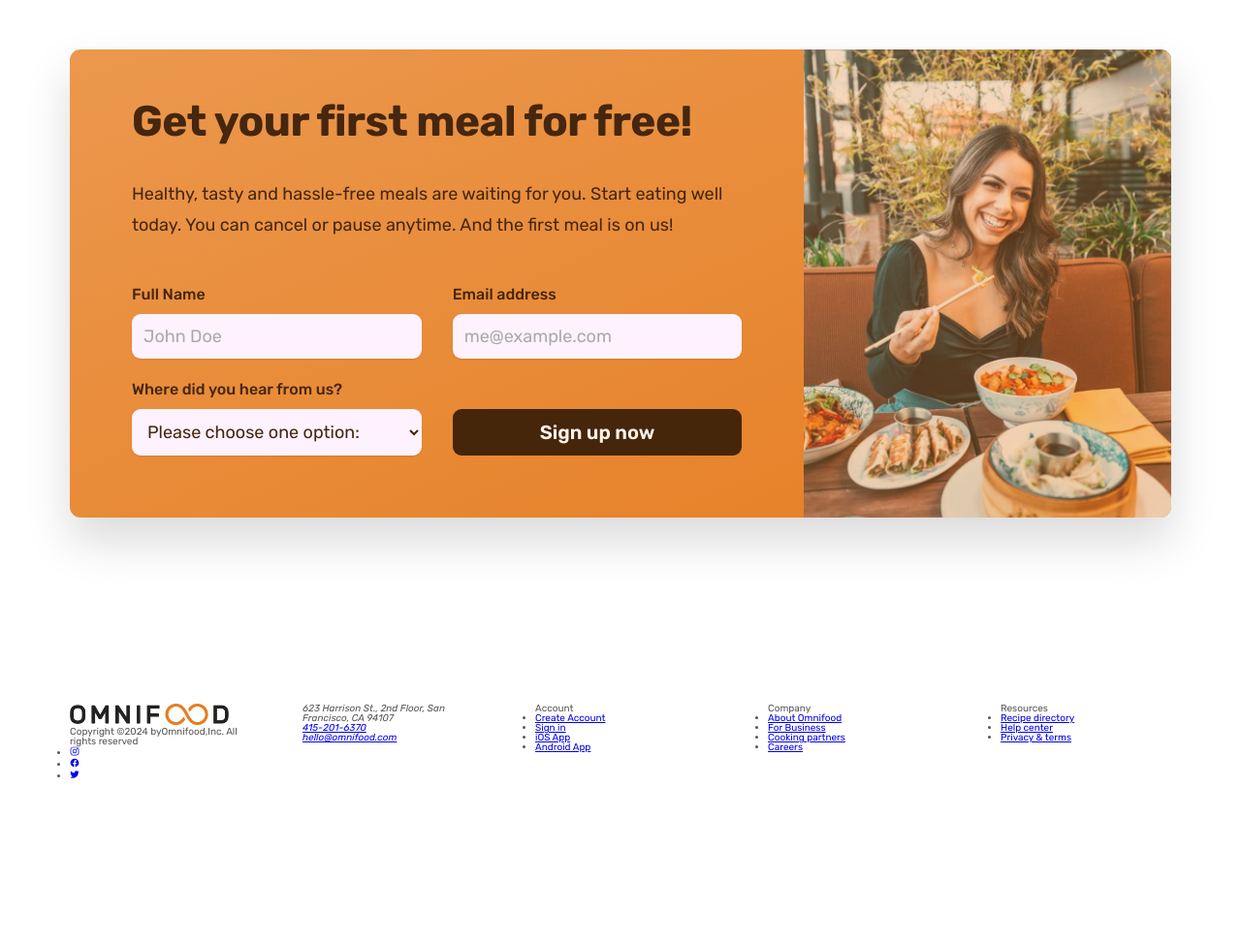
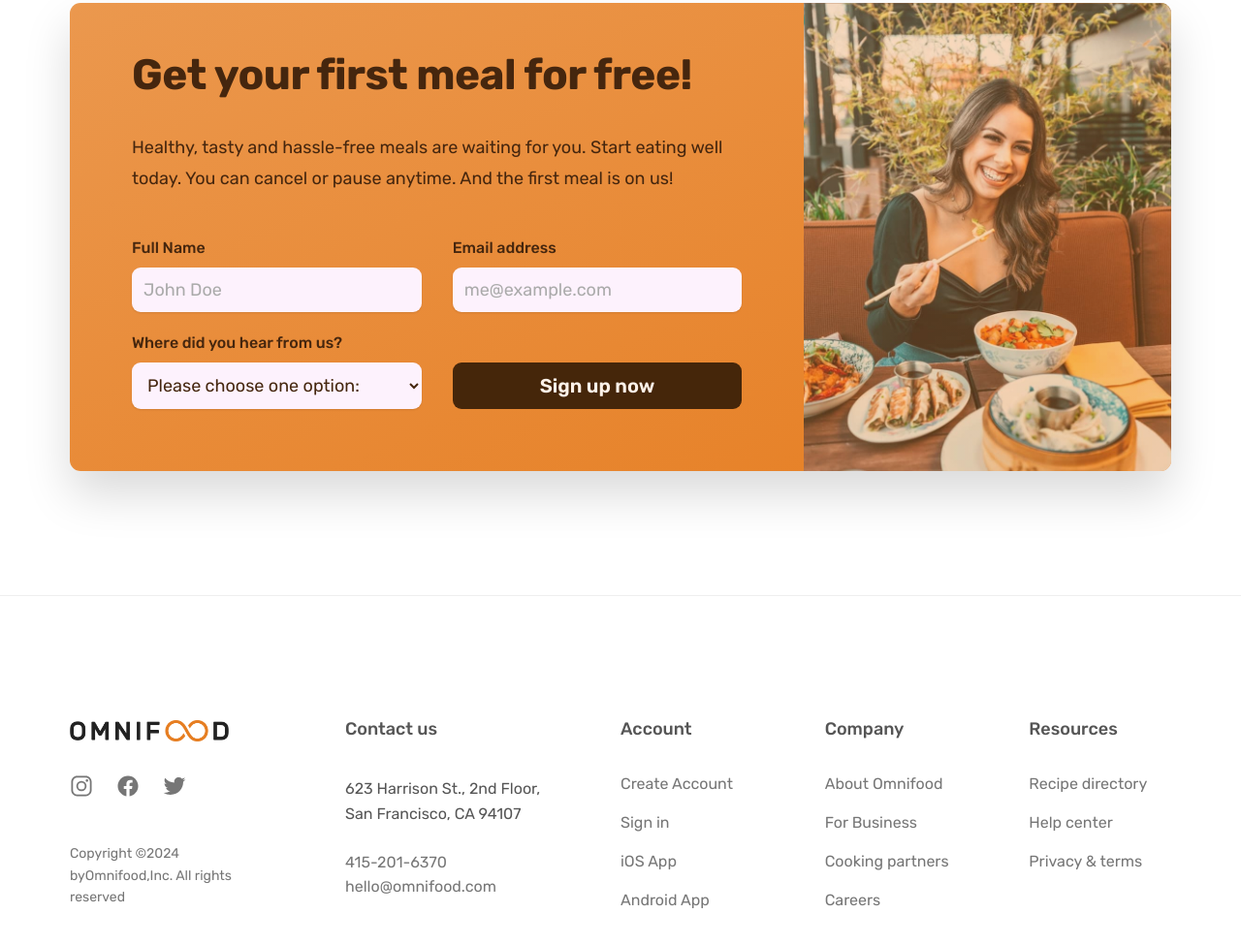
Before and after one commit to Tejas-Naik/teaching-omnifood, a plain HTML site: page index.html in a window 1280 px wide. Shown: the part 5991-6966 px from the top of the page at 97% size. Before the commit the page ends 6893 px from the top, so only its background shows below. Drawn offline with nearby package versions, Linux system fonts and the light colour scheme.

Commit message:
Completed Omnifood App

```diff
--- a/css/general.css
+++ b/css/general.css
@@ -30,6 +30,7 @@ Paragraph Default: 1.6
 #555
 #333
 #6f6f6f
+#777
 
 --- 05 SHADOWS
 0 2.4rem 4.8rem rgba(0, 0, 0, 0.075);
--- a/css/style.css
+++ b/css/style.css
@@ -459,7 +459,7 @@
 /* CTA SECTION */
 /******************************/
 .section-cta {
-  padding: 9.6rem 0;
+  padding: 4.8rem 0 12.8rem;
 }
 
 .cta {
@@ -542,8 +542,74 @@
 /* FOOTER */
 /******************************/
 .footer {
-  padding: 9.6rem 0;
+  padding: 12.8rem 0;
+  border-top: 1px solid #eee;
+}
+
+.grid--footer {
+  grid-template-columns: 1.5fr 1.5fr 1fr 1fr 1fr;
+}
+
+.logo-col {
+  display: flex;
+  flex-direction: column;
+}
+
+.footer-logo {
+  display: block;
+  margin-bottom: 3.2rem;
+}
+
+.social-links {
+  list-style: none;
+  display: flex;
+  gap: 2.4rem;
+}
+
+.footer-link ion-icon {
+  height: 2.4rem;
+  width: 2.4rem;
+}
+
+.copyright {
+  font-size: 1.4rem;
+  color: #767676;
+  line-height: 1.6;
+  margin-top: auto;
 }
 
 .footer-heading {
+  font-size: 1.8rem;
+  font-weight: 500;
+  margin-bottom: 4rem;
 }
+
+.contacts {
+  font-style: normal;
+  font-size: 1.6rem;
+  line-height: 1.6;
+}
+
+.address {
+  margin-bottom: 2.4rem;
+}
+
+.footer-nav {
+  list-style: none;
+  display: flex;
+  flex-direction: column;
+  gap: 2.4rem;
+}
+
+.footer-link:link,
+.footer-link:visited {
+  text-decoration: none;
+  font-size: 1.6rem;
+  color: #767676;
+  transition: all 0.3s;
+}
+
+.footer-link:hover,
+.footer-link:active {
+  color: #555;
+}
--- a/index.html
+++ b/index.html
@@ -584,7 +584,7 @@
 
     <!-- Footer Start -->
     <footer class="footer">
-      <div class="container grid grid--5-cols">
+      <div class="container grid grid--footer">
         <div class="logo-col">
           <a href="#" class="footer-logo">
             <img
@@ -593,30 +593,40 @@
               class="logo"
             />
           </a>
+          <ul class="social-links">
+            <li>
+              <a class="footer-link" href="#">
+                <ion-icon name="logo-instagram"></ion-icon>
+              </a>
+            </li>
+            <li>
+              <a class="footer-link" href="#">
+                <ion-icon name="logo-facebook"></ion-icon>
+              </a>
+            </li>
+            <li>
+              <a class="footer-link" href="#">
+                <ion-icon name="logo-twitter"></ion-icon>
+              </a>
+            </li>
+          </ul>
 
           <p class="copyright">
             Copyright &copy;2024 byOmnifood,Inc. All rights reserved
           </p>
-
-          <ul class="social-links">
-            <li>
-              <a href="#"><ion-icon name="logo-instagram"></ion-icon></a>
-            </li>
-            <li>
-              <a href="#"><ion-icon name="logo-facebook"></ion-icon></a>
-            </li>
-            <li>
-              <a href="#"><ion-icon name="logo-twitter"></ion-icon></a>
-            </li>
-          </ul>
         </div>
         <div class="address-col">
-          <p class="footer-heading"></p>
+          <p class="footer-heading">Contact us</p>
           <address class="contacts">
-            <p>623 Harrison St., 2nd Floor, San Francisco, CA 94107</p>
+            <p class="address">
+              623 Harrison St., 2nd Floor, San Francisco, CA 94107
+            </p>
             <p>
-              <a href="tel:415-201-6370">415-201-6370</a><br />
-              <a href="mailto:hello@omnifood.com">hello@omnifood.com</a>
+              <a class="footer-link" href="tel:415-201-6370">415-201-6370</a
+              ><br />
+              <a class="footer-link" href="mailto:hello@omnifood.com"
+                >hello@omnifood.com</a
+              >
             </p>
           </address>
         </div>
```
